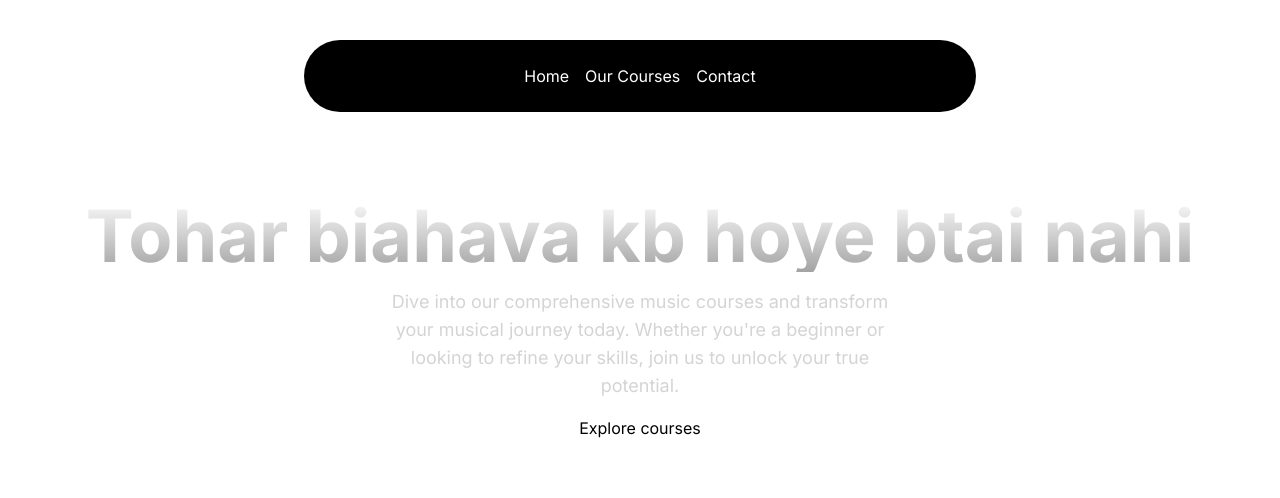
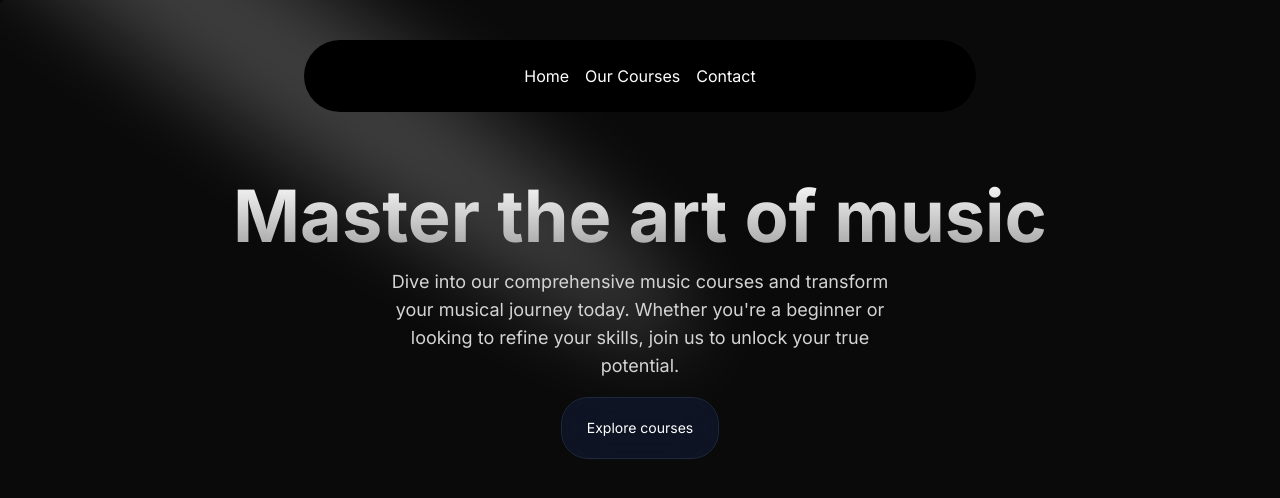
Before and after one commit to shubh-151/musicnextjs, a Next.js app: page / in a window 1280 px wide. Shown: the top 498 px of the page. Built offline with nearby package versions, Linux system fonts and the light colour scheme.

Commit message:
all data

```diff
--- a/src/app/page.tsx
+++ b/src/app/page.tsx
@@ -4,7 +4,7 @@
 export default function Home() {
   return (
 
-        <main className="min-h-screen antialised bg-grid-white/[0.02]">
+        <main className="min-h-screen bg-black/[0.96] antialised bg-grid-white/[0.02]">
           <HeroSection/>
         </main>
 
--- a/src/components/HeroSection.tsx
+++ b/src/components/HeroSection.tsx
@@ -1,17 +1,25 @@
 import Link from 'next/link'
 import React from 'react'
+import { Button } from "./ui/moving-border";
+import { Spotlight } from './ui/Spotlight'
 
 const HeroSection = () => {
   return (
     <div className="h-auto md:h-[40rem] w-full rounded-md flex flex-col items-center justify-center relative overflow-hidden mx-auto py-10 md:py-0"
     >
+       <Spotlight
+        className="-top-40 left-0 md:left-60 md:-top-20"
+        fill="white"
+      />
      <div  className='p-4 relative z-10 w-full text-center' >
         <h1 className="mt-20 md:mt-0 text-4xl md:text-7xl font-bold bg-clip-text text-transparent bg-gradient-to-b from-neutral-50 to-neutral-400"
-            >Tohar biahava kb hoye btai nahi</h1>
+            >Master the art of music</h1>
         <p className="mt-4 font-normal text-base md:text-lg text-neutral-300 max-w-lg mx-auto">Dive into our comprehensive music courses and transform your musical journey today. Whether you're a beginner or looking to refine your skills, join us to unlock your true potential.</p>
            <div className="mt-4">
             <Link href={"/courses"}>
+            <Button borderRadius="1.75rem">
             Explore courses
+            </Button>
             </Link>
            </div>
      </div>
--- /dev/null
+++ b/src/components/ui/moving-border.tsx
@@ -0,0 +1,139 @@
+"use client";
+import React from "react";
+import {
+  motion,
+  useAnimationFrame,
+  useMotionTemplate,
+  useMotionValue,
+  useTransform,
+} from "framer-motion";
+import { useRef } from "react";
+import { cn } from "@/utils/cn";
+
+export function Button({
+  borderRadius = "1.75rem",
+  children,
+  as: Component = "button",
+  containerClassName,
+  borderClassName,
+  duration,
+  className,
+  ...otherProps
+}: {
+  borderRadius?: string;
+  children: React.ReactNode;
+  as?: any;
+  containerClassName?: string;
+  borderClassName?: string;
+  duration?: number;
+  className?: string;
+  [key: string]: any;
+}) {
+  return (
+    <Component
+      className={cn(
+        "bg-transparent relative text-xl  h-16 w-40 p-[1px] overflow-hidden ",
+        containerClassName
+      )}
+      style={{
+        borderRadius: borderRadius,
+      }}
+      {...otherProps}
+    >
+      <div
+        className="absolute inset-0"
+        style={{ borderRadius: `calc(${borderRadius} * 0.96)` }}
+      >
+        <MovingBorder duration={duration} rx="30%" ry="30%">
+          <div
+            className={cn(
+              "h-20 w-20 opacity-[0.8] bg-[radial-gradient(var(--sky-500)_40%,transparent_60%)]",
+              borderClassName
+            )}
+          />
+        </MovingBorder>
+      </div>
+
+      <div
+        className={cn(
+          "relative bg-slate-900/[0.8] border border-slate-800 backdrop-blur-xl text-white flex items-center justify-center w-full h-full text-sm antialiased",
+          className
+        )}
+        style={{
+          borderRadius: `calc(${borderRadius} * 0.96)`,
+        }}
+      >
+        {children}
+      </div>
+    </Component>
+  );
+}
+
+export const MovingBorder = ({
+  children,
+  duration = 2000,
+  rx,
+  ry,
+  ...otherProps
+}: {
+  children: React.ReactNode;
+  duration?: number;
+  rx?: string;
+  ry?: string;
+  [key: string]: any;
+}) => {
+  const pathRef = useRef<any>();
+  const progress = useMotionValue<number>(0);
+
+  useAnimationFrame((time) => {
+    const length = pathRef.current?.getTotalLength();
+    if (length) {
+      const pxPerMillisecond = length / duration;
+      progress.set((time * pxPerMillisecond) % length);
+    }
+  });
+
+  const x = useTransform(
+    progress,
+    (val) => pathRef.current?.getPointAtLength(val).x
+  );
+  const y = useTransform(
+    progress,
+    (val) => pathRef.current?.getPointAtLength(val).y
+  );
+
+  const transform = useMotionTemplate`translateX(${x}px) translateY(${y}px) translateX(-50%) translateY(-50%)`;
+
+  return (
+    <>
+      <svg
+        xmlns="http://www.w3.org/2000/svg"
+        preserveAspectRatio="none"
+        className="absolute h-full w-full"
+        width="100%"
+        height="100%"
+        {...otherProps}
+      >
+        <rect
+          fill="none"
+          width="100%"
+          height="100%"
+          rx={rx}
+          ry={ry}
+          ref={pathRef}
+        />
+      </svg>
+      <motion.div
+        style={{
+          position: "absolute",
+          top: 0,
+          left: 0,
+          display: "inline-block",
+          transform,
+        }}
+      >
+        {children}
+      </motion.div>
+    </>
+  );
+};
```
